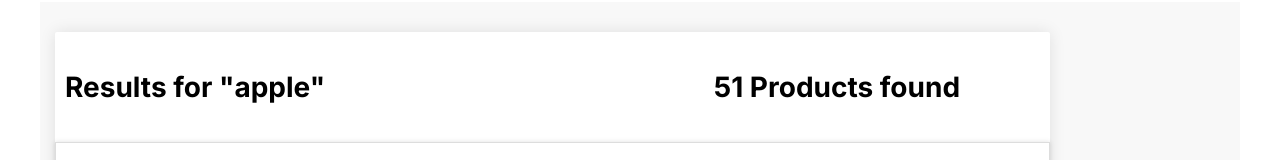
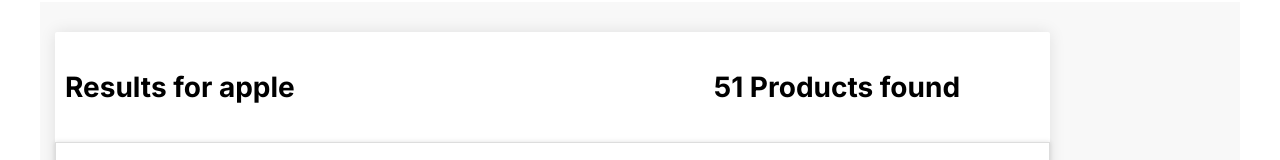
Before and after one commit to the-abad/beyoung-clone, a Next.js app: page /SearchResult in a window 1280 px wide. Shown: the part 126-286 px from the top of the page. Built offline with nearby package versions, Linux system fonts and the light colour scheme; no server answers.

Commit message:
deploy error fix

```diff
--- a/src/components/MySearch/index.js
+++ b/src/components/MySearch/index.js
@@ -40,7 +40,7 @@ export default function MySearch() {
                     <div class="checkoutsteps">
 
                         <section class="ProductList_searchInfo__gaYKm">
-                            <p>Results for "apple"</p>
+                            <p>Results for apple</p>
                             <p>51 Products found</p>
                         </section>
 
```
